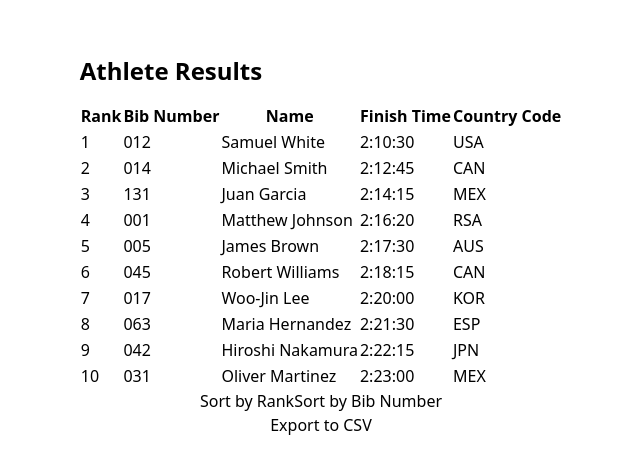
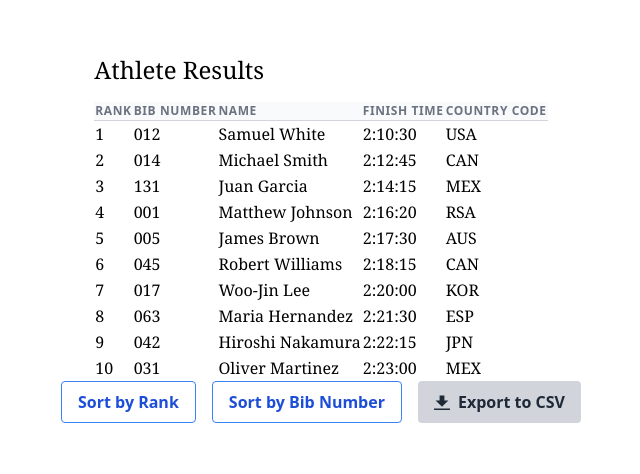
Before and after one commit to pirateking92/girraphicTask, a Next.js app: page / in a window 1280 px wide. Shown: the part 154-628 px from the top of the page, without its empty margins (319-959 px from the left). Built offline with nearby package versions, Linux system fonts and the light colour scheme.

Commit message:
added some styling

```diff
--- a/components/AthleteList.tsx
+++ b/components/AthleteList.tsx
@@ -20,10 +20,10 @@ const AthleteList: React.FC<AthleteListProps> = ({
 }) => {
   return (
     <div>
-      <h2 className="text-2xl font-bold mb-4">Athlete Results</h2>
-      <table>
-        <thead>
-          <tr>
+      <h2 className="text-2xl font-serif mb-4">Athlete Results</h2>
+      <table className="min-w-full divide-y divide-gray-300">
+        <thead className="bg-gray-50">
+          <tr className="px-6 py-3 text-left text-xs font-medium text-gray-500 uppercase tracking-wider">
             <th>Rank</th>
             <th>Bib Number</th>
             <th>Name</th>
--- a/components/AthleteRow.tsx
+++ b/components/AthleteRow.tsx
@@ -7,7 +7,7 @@ interface AthleteRowProps {
 
 const AthleteRow: React.FC<AthleteRowProps> = ({ athlete }) => {
   return (
-    <tr>
+    <tr className="font-serif">
       <td>{athlete.rank}</td>
       <td>{athlete.bibnumber}</td>
       <td>{`${athlete.firstname} ${athlete.surname}`}</td>
--- a/components/ExportButton.tsx
+++ b/components/ExportButton.tsx
@@ -33,7 +33,18 @@ const ExportButton: React.FC<ExportButtonProps> = ({ athletes }) => {
   const csvData = generateCSV(athletes);
 
   return (
-    <CSVLink data={csvData} filename="race_results.csv">
+    <CSVLink
+      className="bg-gray-300 hover:bg-gray-400 text-gray-800 font-bold py-2 px-4 rounded inline-flex items-center"
+      data={csvData}
+      filename="race_results.csv"
+    >
+      <svg
+        className="fill-current w-4 h-4 mr-2"
+        xmlns="http://www.w3.org/2000/svg"
+        viewBox="0 0 20 20"
+      >
+        <path d="M13 8V2H7v6H2l8 8 8-8h-5zM0 18h20v2H0v-2z" />
+      </svg>
       Export to CSV
     </CSVLink>
   );
--- a/components/SortOptions.tsx
+++ b/components/SortOptions.tsx
@@ -11,8 +11,18 @@ const SortOptions: React.FC<SortOptionsProps> = ({
 }) => {
   return (
     <div>
-      <button onClick={sortByRank}>Sort by Rank</button>
-      <button onClick={sortByBibNumber}>Sort by Bib Number</button>
+      <button
+        className="bg-transparent hover:bg-yellow-500 text-blue-700 font-semibold hover:text-white py-2 px-4 border border-blue-500 hover:border-transparent rounded mr-4"
+        onClick={sortByRank}
+      >
+        Sort by Rank
+      </button>
+      <button
+        className="bg-transparent hover:bg-yellow-500 text-blue-700 font-semibold hover:text-white py-2 px-4 border border-blue-500 hover:border-transparent rounded"
+        onClick={sortByBibNumber}
+      >
+        Sort by Bib Number
+      </button>
     </div>
   );
 };
--- a/pages/index.tsx
+++ b/pages/index.tsx
@@ -43,8 +43,13 @@ const IndexPage = ({ athletes }: { athletes: Athlete[] }) => {
         sortByRank={sortByRank}
         sortByBibNumber={sortByBibNumber}
       />
-      <SortOptions sortByRank={sortByRank} sortByBibNumber={sortByBibNumber} />
-      <ExportButton athletes={athletesState} />
+      <div className="flex space-x-4 mb-4">
+        <SortOptions
+          sortByRank={sortByRank}
+          sortByBibNumber={sortByBibNumber}
+        />
+        <ExportButton athletes={athletesState} />
+      </div>
     </div>
   );
 };
```
